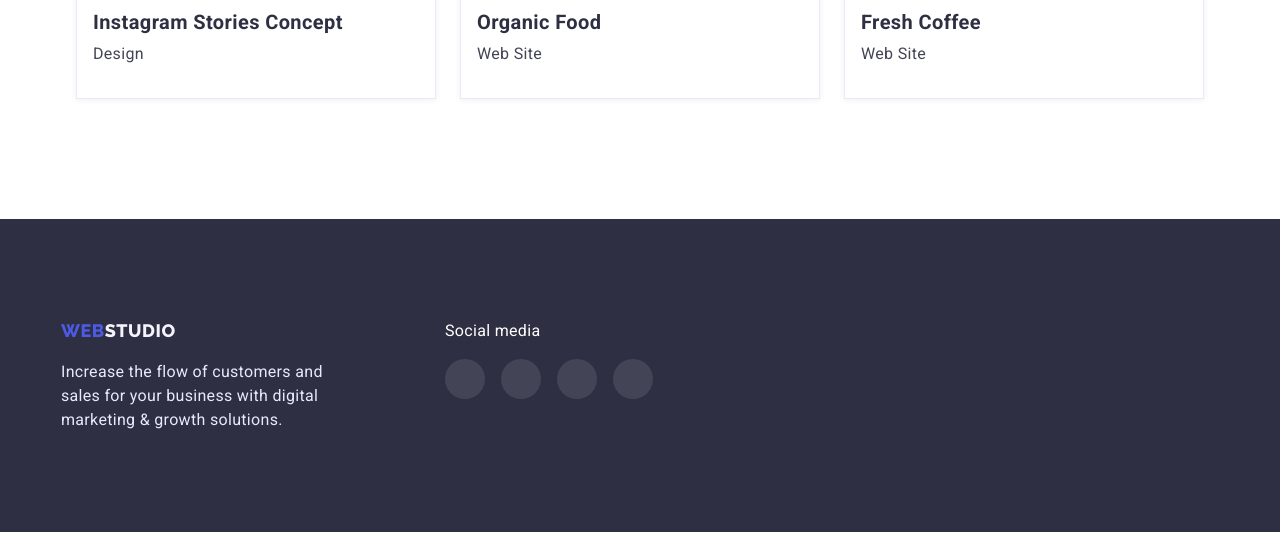
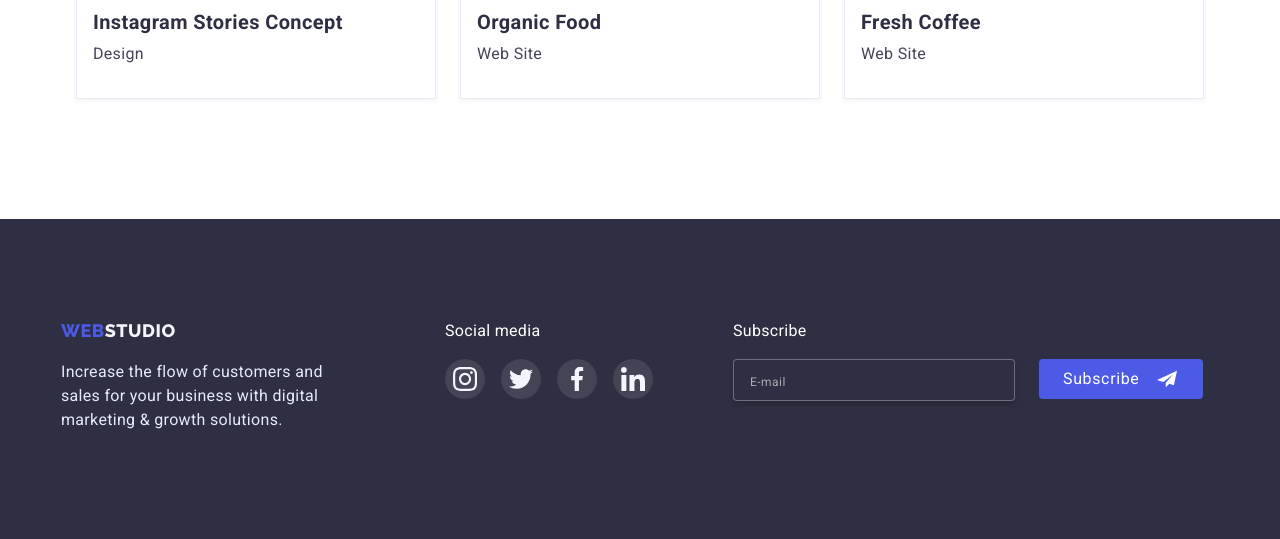
Before and after one commit to olesiakarpenko/goit-markup-hw-06, a plain HTML site: page portfolio.html in a window 1280 px wide. Shown: the part 1550-2089 px from the top of the page. Drawn offline with nearby package versions, Linux system fonts and the light colour scheme.

Commit message:
Updated footer in portfolio.html

```diff
--- a/portfolio.html
+++ b/portfolio.html
@@ -201,39 +201,57 @@
                 growth
                 solutions.</p>
         </div>
+
         <div class="ftr-second">
             <h4 class="ftr-media-title">Social media</h4>
             <ul class="ftr-icons-list list">
                 <li class="ftr-media">
                     <a class="ftr-media-link" href="">
                         <svg class="ftr-icon">
-                            <use href="./images/social-media-icons.svg#instagram"></use>
+                            <use href="./images/icons.svg#instagram"></use>
                         </svg>
                     </a>
                 </li>
                 <li class="ftr-media">
                     <a class="ftr-media-link" href="">
                         <svg class="ftr-icon">
-                            <use href="./images/social-media-icons.svg#twitter"></use>
+                            <use href="./images/icons.svg#twitter"></use>
                         </svg>
                     </a>
                 </li>
                 <li class="ftr-media">
                     <a class="ftr-media-link" href="">
                         <svg class="ftr-icon">
-                            <use href="./images/social-media-icons.svg#facebook"></use>
+                            <use href="./images/icons.svg#facebook"></use>
                         </svg>
                     </a>
                 </li>
                 <li class="ftr-media">
                     <a class="ftr-media-link" href="">
                         <svg class="ftr-icon">
-                            <use href="./images/social-media-icons.svg#linkedin"></use>
+                            <use href="./images/icons.svg#linkedin"></use>
                         </svg>
                     </a>
                 </li>
             </ul>
         </div>
+
+        <div class="ftr-third">
+            <h4 class="ftr-form-title">Subscribe</h4>
+            <form class="ftr-form">
+                <div class="ftr-form-field">
+                    <label for="ftr-email"></label>
+                    <input class="ftr-form-input" type="email" name="email" id="ftr-email" placeholder="E-mail">
+                </div>
+                <button class="ftr-btn" type="submit">
+                    <span class="ftr-btn-text">Subscribe</span>
+                    <svg class="ftr-btn-icon">
+                        <use href="./images/icons.svg#send"></use>
+                    </svg>
+                </button>
+            </form>
+        </div>
+
     </div>
 </footer>
 
```
